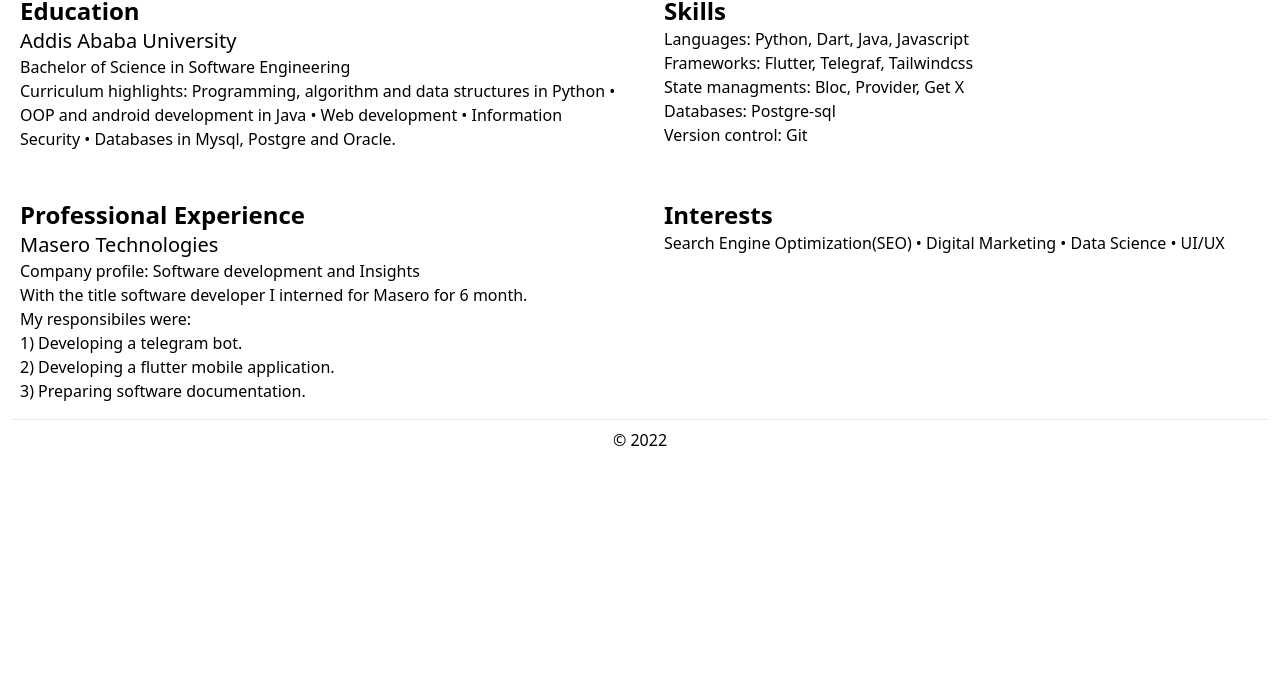
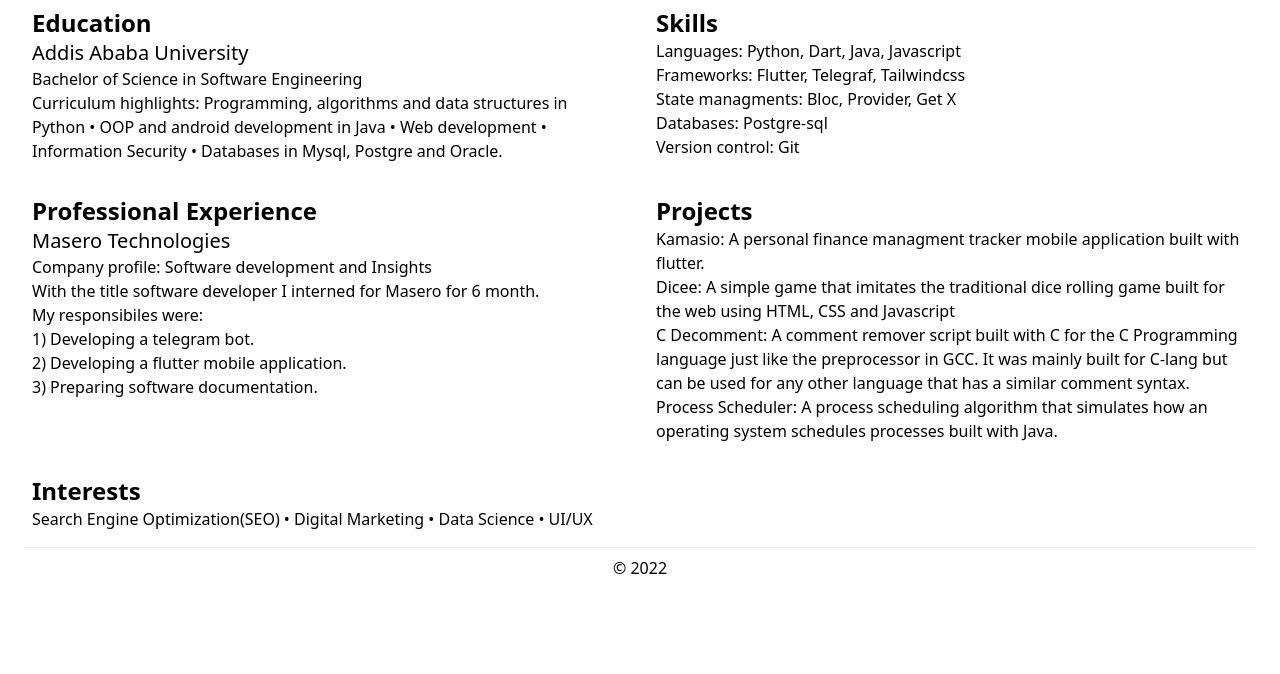
Before and after one commit to michaelzewdu/cv, a website: page index.html in a window 1280 px wide. Shown: the part 126-800 px from the top of the page. Drawn offline with nearby package versions, Linux system fonts and the light colour scheme.

Commit message:
docs: Added projects section

```diff
--- a/index.html
+++ b/index.html
@@ -8,7 +8,7 @@
     <script src="https://cdn.tailwindcss.com"></script>
 </head>
 
-<body class="p-3">
+<body class="p-3 lg:p-6">
     <header class="text-center mx-2 mb-2 md:flex md:justify-between md:text-start">
         <div>
             <h1 class="text-3xl md:text-5xl">MICHAEL Z. SHIFERAW</h1>
@@ -43,25 +43,26 @@
 
     <hr>
 
-    <div class="my-2 lg:grid grid-cols-2 gap-8">
+    <div class="my-2 lg:grid grid-cols-2 gap-4">
 
         <div class="m-2">
             <h3 class="text-2xl font-semibold">Education</h3>
             <div>
-                <h4 class="text-xl">Addis Ababa University</h4>
-                <p>Bachelor of Science in Software Engineering</p>
+                <h4 class="text-xl font-medium ">Addis Ababa University</h4>
+                <p class="font-medium">Bachelor of Science in Software Engineering</p>
             </div>
-            <p>Curriculum highlights: Programming, algorithm and data structures in Python • OOP and android development in
+            <p>Curriculum highlights: Programming, algorithms and data structures in Python • OOP and android
+                development in
                 Java • Web development • Information Security • Databases in Mysql, Postgre and Oracle.</p>
         </div>
 
         <div class="m-2">
             <h3 class="text-2xl font-semibold">Skills</h3>
-            <p> <span>Languages: </span> Python, Dart, Java, Javascript</p>
-            <p> <span>Frameworks: </span> Flutter, Telegraf, Tailwindcss</p>
-            <p> <span>State managments: </span> Bloc, Provider, Get X</p>
-            <p> <span>Databases: </span> Postgre-sql</p>
-            <p> <span>Version control: </span> Git</p>
+            <p class="font-light"> <span class="font-normal">Languages: </span> Python, Dart, Java, Javascript</p>
+            <p class="font-light"> <span class="font-normal">Frameworks: </span> Flutter, Telegraf, Tailwindcss</p>
+            <p class="font-light"> <span class="font-normal">State managments: </span> Bloc, Provider, Get X</p>
+            <p class="font-light"> <span class="font-normal">Databases: </span> Postgre-sql</p>
+            <p class="font-light"> <span class="font-normal">Version control: </span> Git</p>
         </div>
 
         <div class="m-2">
@@ -85,9 +86,24 @@
         </div>
 
         <div class="m-2">
-           <h3 class="text-2xl font-semibold">Interests</h3>
-           <p>Search Engine Optimization(SEO) • Digital Marketing • Data Science • UI/UX</p>
+            <h3 class="text-2xl font-semibold">Projects</h3>
+            <p class="font-light"><span class="font-normal">Kamasio: </span>A personal finance managment tracker mobile
+                application built with flutter.</p>
+            <p class="font-light"><span class="font-normal">Dicee: </span>A simple game that imitates the traditional
+                dice rolling game built for the web using HTML, CSS and Javascript</p>
+            <p class="font-light"><span class="font-normal">C Decomment: </span>A comment remover script built with C
+                for the C Programming language just like the preprocessor in GCC. It was mainly built for C-lang but can
+                be used for any other language that has a similar comment syntax. </p>
+            <p class="font-light"><span class="font-normal">Process Scheduler: </span>A process scheduling algorithm
+                that simulates how an operating system schedules processes built with Java.</p>
         </div>
+
+        <div class="m-2">
+            <h3 class="text-2xl font-semibold">Interests</h3>
+            <p>Search Engine Optimization(SEO) • Digital Marketing • Data Science • UI/UX</p>
+        </div>
+
+
     </div>
 
     <hr>
```
